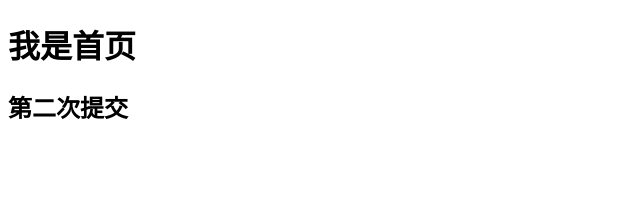
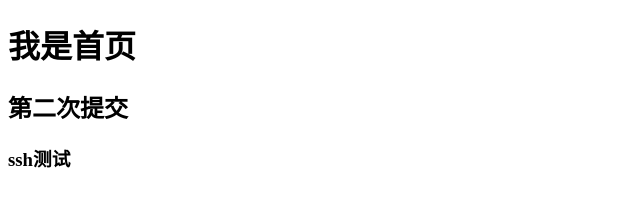
Before and after one commit to 2322736791/git-demo, a plain HTML site: page index.html in a window 1280 px wide. Shown: the whole page, without its empty margins (0-640 px from the left). Drawn offline with Linux system fonts and the light colour scheme.

Commit message:
ssh测试

```diff
--- a/index.html
+++ b/index.html
@@ -7,5 +7,6 @@
 <body>
     <h1>我是首页</h1>
     <h2>第二次提交</h2>
+    <h3>ssh测试</h3>
 </body>
 </html>
```
